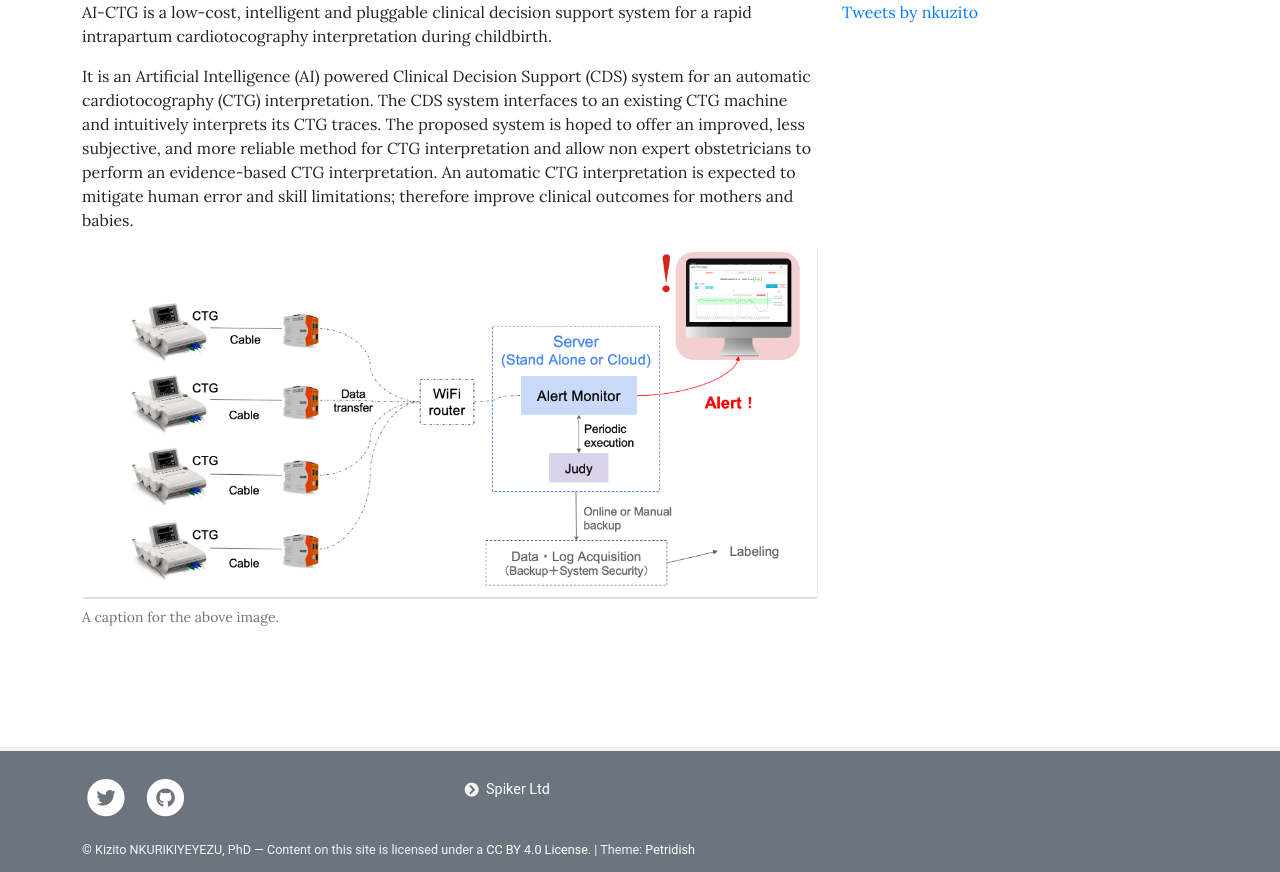
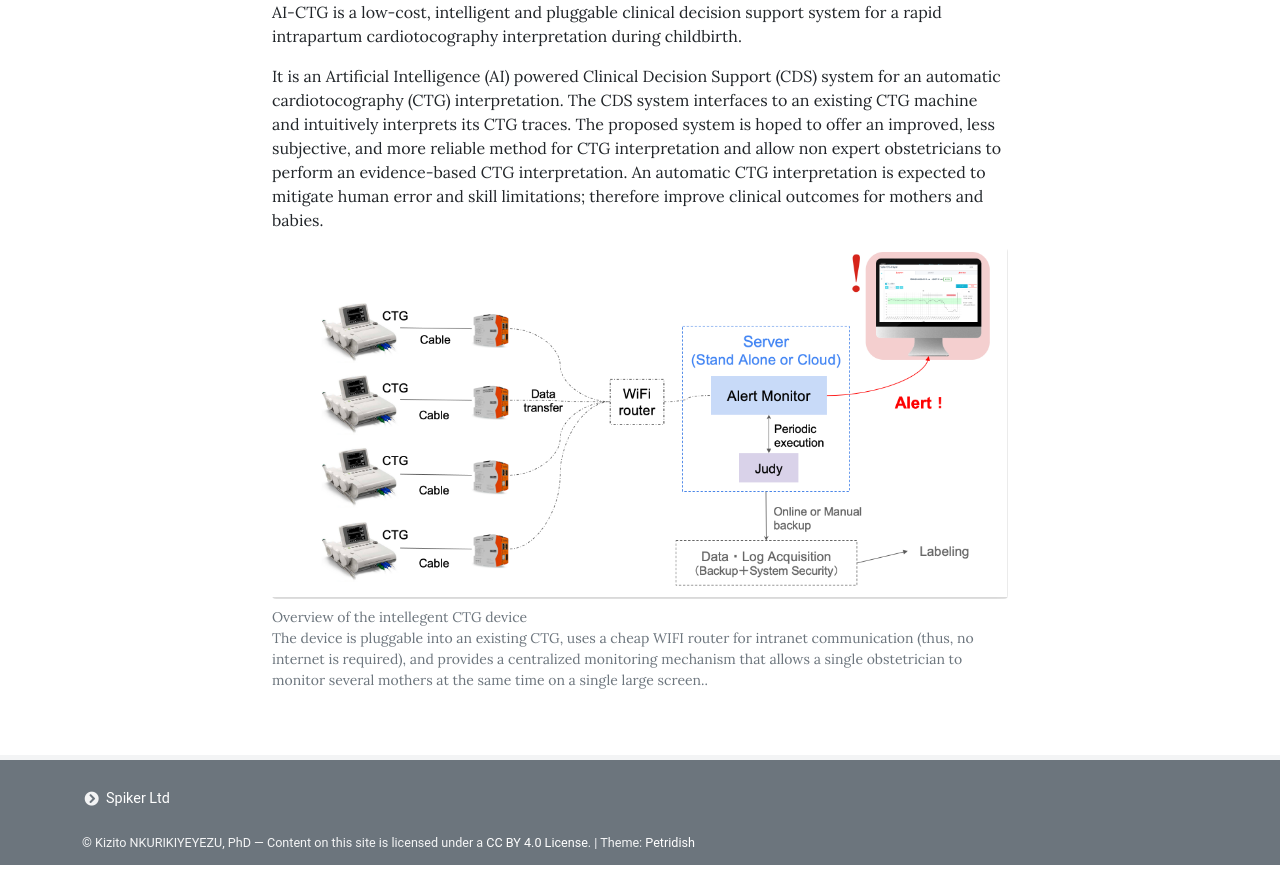
Before and after one commit to qiriro/ctg, a Jekyll site: the page built from pages/home.md, in a window 1280 px wide. Shown: the part 200-1072 px from the top of the page. Built offline with Jekyll 4.4.1, drawn with Linux system fonts in a browser that asks for light colours; comment, search, counter and statistics services are not loaded.

Commit message:
add system image

```diff
--- a/_config.yml
+++ b/_config.yml
@@ -9,8 +9,8 @@
 
 # SOCIAL PROFILES
 email:              # Social icon in footer
-twitter_username: nkuzito           # Social icon in footer
-github_username:  qiriro          # Social icon in footer
+twitter_username:            # Social icon in footer
+github_username:            # Social icon in footer
 
 # THEME SETTINGS (ALL OPTIONAL)
 posts_on_home: 3                        # Show x number of latest posts on homepage, can be 0
--- a/pages/home.md
+++ b/pages/home.md
@@ -14,5 +14,5 @@
 
 <figure class="figure">
   <img src="static_files/images/system-architecture.png" class="figure-img img-fluid rounded" alt="A generic square placeholder image with rounded corners in a figure.">
-  <figcaption class="figure-caption">A caption for the above image.</figcaption>
+  <figcaption class="figure-caption">Overview of the intellegent CTG device<br> The device is pluggable into an existing CTG, uses a cheap WIFI router for intranet communication (thus, no internet is required), and provides a centralized monitoring mechanism that allows a single obstetrician to monitor several mothers at the same time on a single large screen..</figcaption>
 </figure>
```
